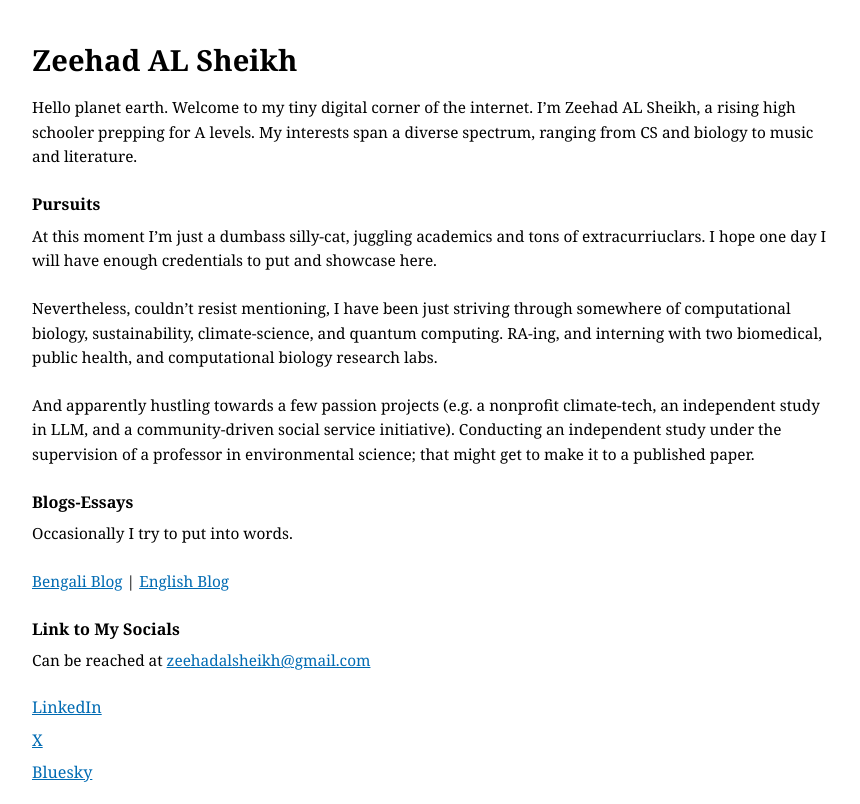
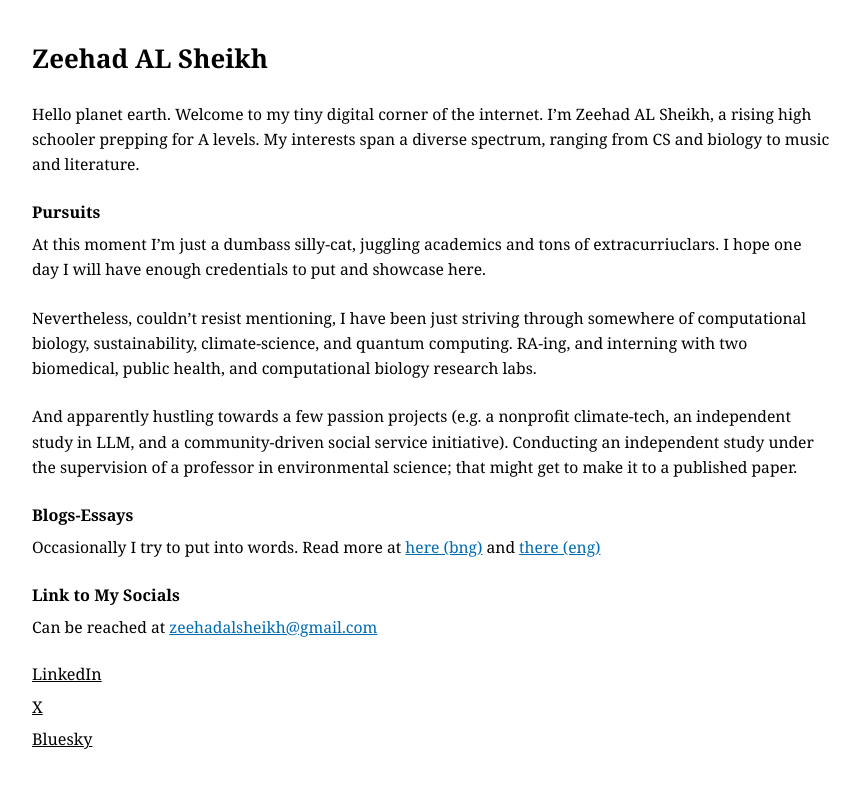
Before and after one commit to zeehadalsheikh/zeehadalsheikh.github.io, a plain HTML site: page index.html in a window 1280 px wide. Shown: the whole page, without its empty margins (208-1068 px from the left). Drawn offline with Linux system fonts and the light colour scheme.

Commit message:
Update index.html

```diff
--- a/index.html
+++ b/index.html
@@ -25,10 +25,10 @@
         }
 
         h1 {
-            font-size: 1.8em; /* Smaller font size */
+            font-size: 1.6em; /* Smaller font size */
             font-weight: 600;
             margin-top: 0; /* Removed margin */
-            margin-bottom: 0.5em;
+            margin-bottom: 1em;
             text-align: left; /* Title aligned to the left */
             color: #000; /* Black color */
         }
@@ -51,7 +51,7 @@
 
         p {
             margin-bottom: 1.5em;
-            font-size: 0.95em; /* Smaller font size */
+            font-size: 0.97em; /* Smaller font size */
             line-height: 1.6;
             color: #000; /* Black color */
         }
@@ -74,13 +74,14 @@
         }
 
         .social-links a {
-            color: #006bb3; /* Blue color for social links */
+            color: #000; /* Blue color for social links */
             font-weight: 500;
             text-decoration: underline;
         }
 
         .social-links a:hover {
-            color: #002366; /* Darker blue on hover */
+            color: #006bb3
+            ; /* Darker blue on hover */
             text-decoration: none;
         }
 
@@ -101,10 +102,10 @@
         <p>And apparently hustling towards a few passion projects (e.g. a nonprofit climate-tech, an independent study in LLM, and a community-driven social service initiative). Conducting an independent study under the supervision of a professor in environmental science; that might get to make it to a published paper. </p>
 
         <h2>Blogs-Essays</h2>
-        <p>Occasionally I try to put into words.</p>
-        <p>
-            <a href="https://zeehadalsheikh.blogspot.com/" target="_blank">Bengali Blog</a> |
-            <a href="https://zeehad.medium.com/" target="_blank">English Blog</a>
+        <p>Occasionally I try to put into words. Read more at
+
+            <a href="https://zeehadalsheikh.blogspot.com/" target="_blank">here (bng)</a> and
+            <a href="https://zeehad.medium.com/" target="_blank">there (eng)</a>
         </p>
 
         <h2>Link to My Socials</h2>
```
